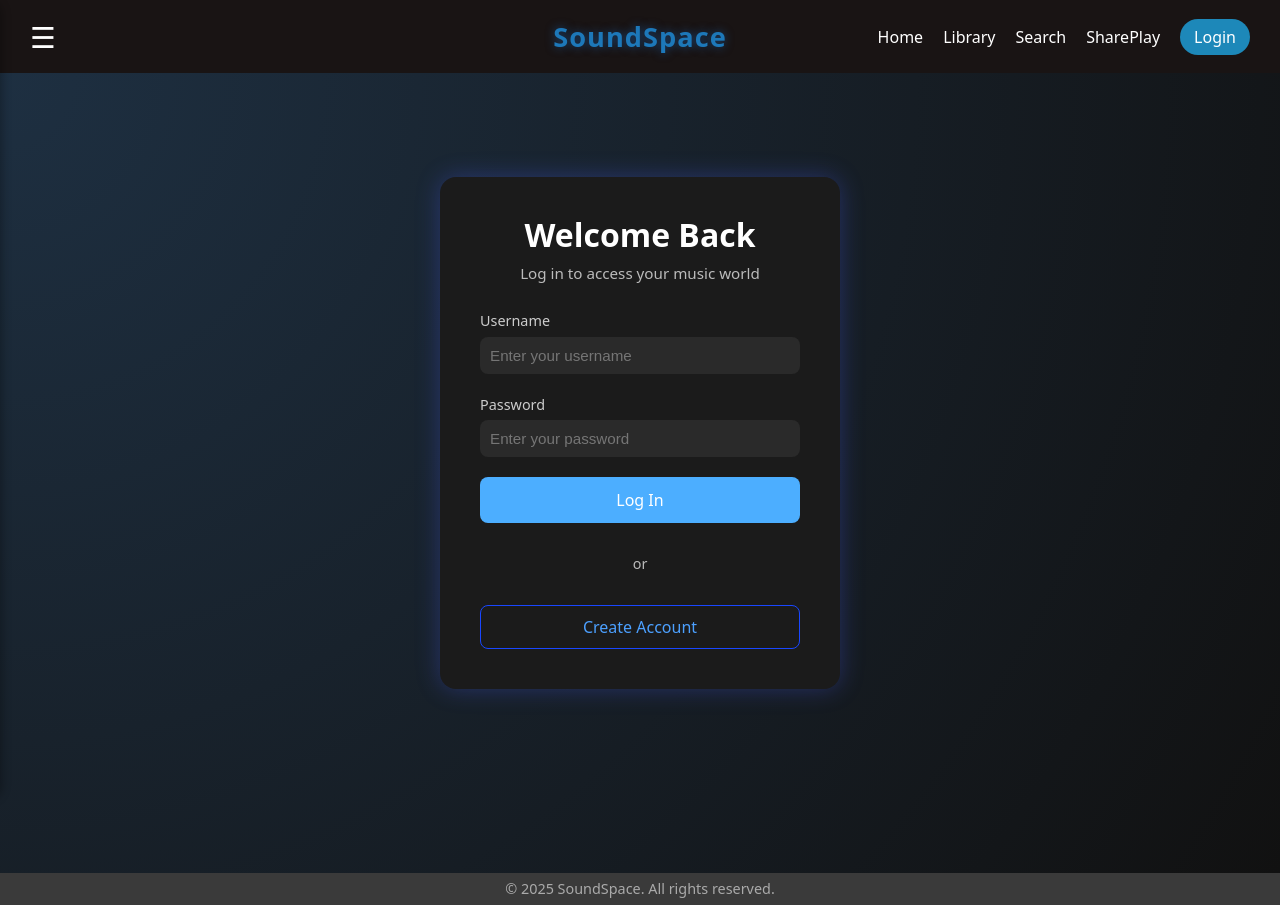
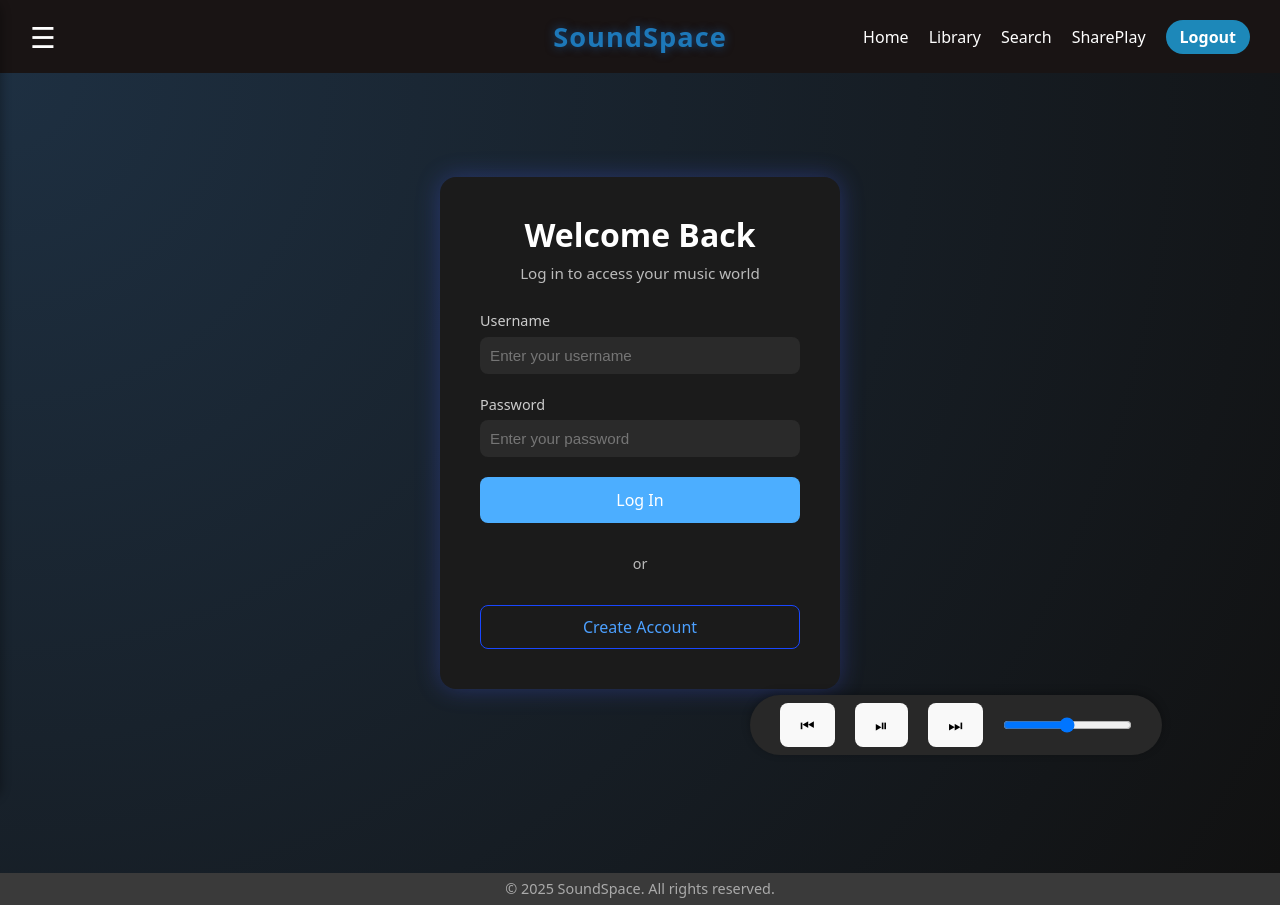
Before and after one commit to snewbern1322/csi3370, a React (Vite) app in the folder CSI3370-Proj/: page /login in a window 1280 px wide. Built offline with nearby package versions, Linux system fonts and the light colour scheme; no server answers; sample sign-in values are in the browser's storage.

Commit message:
login and logout session working

```diff
--- a/CSI3370-Proj/src/App.jsx
+++ b/CSI3370-Proj/src/App.jsx
@@ -11,27 +11,17 @@ import Account from "./pages/Account";
 import Settings from "./pages/Settings";
 import "./App.css";
 
-import { useEffect, useState } from "react";
-import { getTokenFromUrl } from "./spotify";
+import { useContext } from "react";
+import { UserContext } from "./UserContext";
 
 function App() {
-  const [token, setToken] = useState(null);
-
-  useEffect(() => {
-    const hash = getTokenFromUrl();
-    window.location.hash = "";
-
-    const _token = hash.access_token;
-    if (_token) {
-      setToken(_token);
-    }
-  }, []);
+  const { user } = useContext(UserContext); // ✅ get current user
 
   return (
     <Router>
       <div className="app">
         {/* Header */}
-        <Header token={token} />
+        <Header user={user} />
 
         {/* Page content */}
         <main className="content">
@@ -43,22 +33,15 @@ function App() {
             <Route path="/shareplay" element={<SharePlay />} />
 
             {/* Protected routes */}
-            <Route
-              path="/account"
-              element={token ? <Account /> : <Navigate to="/login" replace />}
-            />
-            <Route
-              path="/settings"
-              element={token ? <Settings /> : <Navigate to="/login" replace />}
-            />
+            <Route path="/account" element={user ? <Account /> : <Navigate to="/login" replace />} />
+            <Route path="/settings" element={user ? <Settings /> : <Navigate to="/login" replace />} />
 
-            {/* Catch-all redirect */}
             <Route path="*" element={<Navigate to="/" replace />} />
           </Routes>
         </main>
 
         {/* Music control bar */}
-        {token && <MusicControlBar />}
+        {user && <MusicControlBar />}
 
         {/* Footer */}
         <Footer />
--- /dev/null
+++ b/CSI3370-Proj/src/UserContext.jsx
@@ -0,0 +1,31 @@
+import React, { createContext, useState, useEffect } from "react";
+
+// Create context
+export const UserContext = createContext();
+
+// Provider component
+export const UserProvider = ({ children }) => {
+  const [user, setUser] = useState(null); // null = not logged in
+
+  // Optional: persist user on page refresh using localStorage
+  useEffect(() => {
+    const storedUser = localStorage.getItem("user");
+    if (storedUser) setUser(JSON.parse(storedUser));
+  }, []);
+
+  const login = (userData) => {
+    setUser(userData);
+    localStorage.setItem("user", JSON.stringify(userData)); // persist
+  };
+
+  const logout = () => {
+    setUser(null);
+    localStorage.removeItem("user");
+  };
+
+  return (
+    <UserContext.Provider value={{ user, login, logout }}>
+      {children}
+    </UserContext.Provider>
+  );
+};
--- a/CSI3370-Proj/src/components/SideMenu.jsx
+++ b/CSI3370-Proj/src/components/SideMenu.jsx
@@ -1,9 +1,18 @@
-// src/components/SideMenu.jsx
-import React from "react";
-import { Link } from "react-router-dom";
+import React, { useContext } from "react";
+import { Link, useNavigate } from "react-router-dom";
 import "./SideMenu.css";
+import { UserContext } from "../UserContext";
 
 function SideMenu({ isOpen, onClose }) {
+  const { user, logout } = useContext(UserContext);
+  const navigate = useNavigate();
+
+  const handleLogout = () => {
+    logout();       // clear user session
+    onClose();      // close the menu
+    navigate("/");  // redirect to home
+  };
+
   return (
     <>
       {/* Dim overlay */}
@@ -12,13 +21,28 @@ function SideMenu({ isOpen, onClose }) {
       <div className={`side-menu ${isOpen ? "open" : ""}`}>
         <button className="close-btn" onClick={onClose}>×</button>
         <nav className="side-nav">
-          {/* Use Link so these navigate within the app */}
           <Link to="/account" onClick={onClose}>Account</Link>
           <Link to="/settings" onClick={onClose}>Settings</Link>
 
-          {/* Keep these as simple anchors/buttons like before */}
           <a href="#" onClick={onClose}>More</a>
-          <a href="#" onClick={onClose}>Logout</a>
+
+          {/* Logout button visible only if logged in */}
+          {user && (
+            <button
+              onClick={handleLogout}
+              style={{
+                marginTop: "20px",
+                padding: "8px 12px",
+                borderRadius: "6px",
+                backgroundColor: "#1d88b9",
+                color: "white",
+                border: "none",
+                cursor: "pointer"
+              }}
+            >
+              Logout
+            </button>
+          )}
         </nav>
       </div>
     </>
--- a/CSI3370-Proj/src/components/header.jsx
+++ b/CSI3370-Proj/src/components/header.jsx
@@ -1,42 +1,38 @@
-// src/components/Header.jsx
-import React, { useState } from "react";
+import React, { useState, useContext } from "react";
 import "./header.css";
 import SideMenu from "./SideMenu";
-import { Link } from "react-router-dom";
+import { Link, useNavigate } from "react-router-dom";
+import { UserContext } from "../UserContext";
 
-function Header({ token }) {
+function Header() {
   const [menuOpen, setMenuOpen] = useState(false);
+  const { user, logout } = useContext(UserContext);
+  const navigate = useNavigate();
+
+  const handleLogout = () => {
+    logout();
+    navigate("/"); // redirect to home after logout
+  };
 
   return (
     <>
       <header className="header">
-        {/* Hamburger menu */}
-        <div className="menu-icon" onClick={() => setMenuOpen(true)}>
-          ☰
-        </div>
-
-        {/* Logo */}
+        <div className="menu-icon" onClick={() => setMenuOpen(true)}>☰</div>
         <h1 className="logo">SoundSpace</h1>
-
-        {/* Navigation links */}
         <nav className="nav">
           <Link to="/">Home</Link>
           <Link to="/library">Library</Link>
           <Link to="/search">Search</Link>
           <Link to="/shareplay">SharePlay</Link>
 
-          {/* Replace Spotify login with your custom login page */}
-          {!token ? (
-            <Link to="/login" className="login-btn">
-              Login
-            </Link>
+          {!user ? (
+            <Link to="/login" className="login-btn">Login</Link>
           ) : (
-            <button className="logout-btn">Logout</button>
+            <button className="logout-btn" onClick={handleLogout}>Logout</button>
           )}
         </nav>
       </header>
 
-      {/* Side menu component */}
       <SideMenu isOpen={menuOpen} onClose={() => setMenuOpen(false)} />
     </>
   );
--- a/CSI3370-Proj/src/main.jsx
+++ b/CSI3370-Proj/src/main.jsx
@@ -3,8 +3,13 @@ import ReactDOM from "react-dom/client";
 import App from "./App";
 import "./index.css";
 
+// ✅ Wrap App with UserProvider
+import { UserProvider } from "./UserContext";
+
 ReactDOM.createRoot(document.getElementById("root")).render(
   <React.StrictMode>
-    <App />
+    <UserProvider>
+      <App />
+    </UserProvider>
   </React.StrictMode>
 );
--- a/CSI3370-Proj/src/pages/Login.jsx
+++ b/CSI3370-Proj/src/pages/Login.jsx
@@ -1,7 +1,8 @@
-import React, { useState } from "react";
+import React, { useState, useContext } from "react";
 import axios from "axios";
 import { useNavigate } from "react-router-dom";
 import "./Login.css";
+import { UserContext } from "../UserContext";
 
 const Login = () => {
   const [formData, setFormData] = useState({
@@ -10,11 +11,11 @@ const Login = () => {
     username: "",
     password: "",
   });
+  const [isRegistering, setIsRegistering] = useState(false);
+  const [message, setMessage] = useState("");
 
-  const [isRegistering, setIsRegistering] = useState(false);
-  const [message, setMessage] = useState(""); // for visual feedback
-
-  const navigate = useNavigate(); // for redirecting
+  const navigate = useNavigate();
+  const { login } = useContext(UserContext); // ✅ use login from context
 
   const handleChange = (e) => {
     const { name, value } = e.target;
@@ -34,19 +35,19 @@ const Login = () => {
 
     try {
       const response = await axios.post(url, data);
-      setMessage(response.data.message); // show message on page
+      setMessage(response.data.message);
 
       if (isRegistering) {
-        // After account creation, wait 2 seconds, then redirect to home
         setTimeout(() => {
           setIsRegistering(false);
           setFormData({ firstName: "", lastName: "", username: "", password: "" });
-          setMessage(""); // clear message
-          navigate("/"); // redirect to home
+          setMessage("");
+          navigate("/");
         }, 2000);
       } else {
-        // For login, you can handle storing user/session here
-        console.log("Logged in user:", response.data.user);
+        // ✅ Login user
+        login(response.data.user);
+        navigate("/"); // redirect to home
       }
     } catch (err) {
       console.error(err);
@@ -80,7 +81,6 @@ const Login = () => {
                   placeholder="Enter your first name"
                 />
               </div>
-
               <div className="input-group">
                 <label>Last Name</label>
                 <input
@@ -136,7 +136,6 @@ const Login = () => {
           </button>
         </form>
       </div>
-
       <footer className="footer-space"></footer>
     </div>
   );
```
